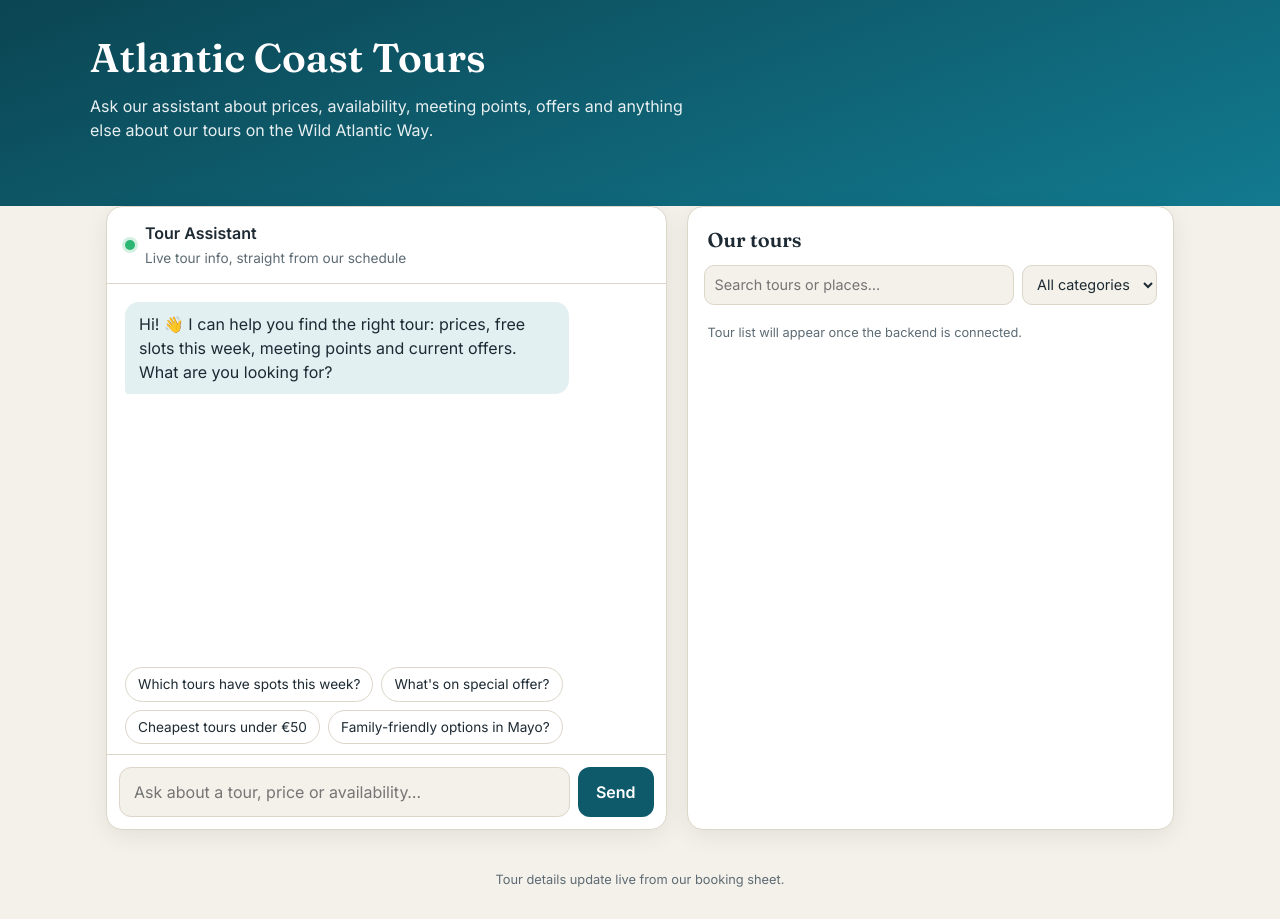
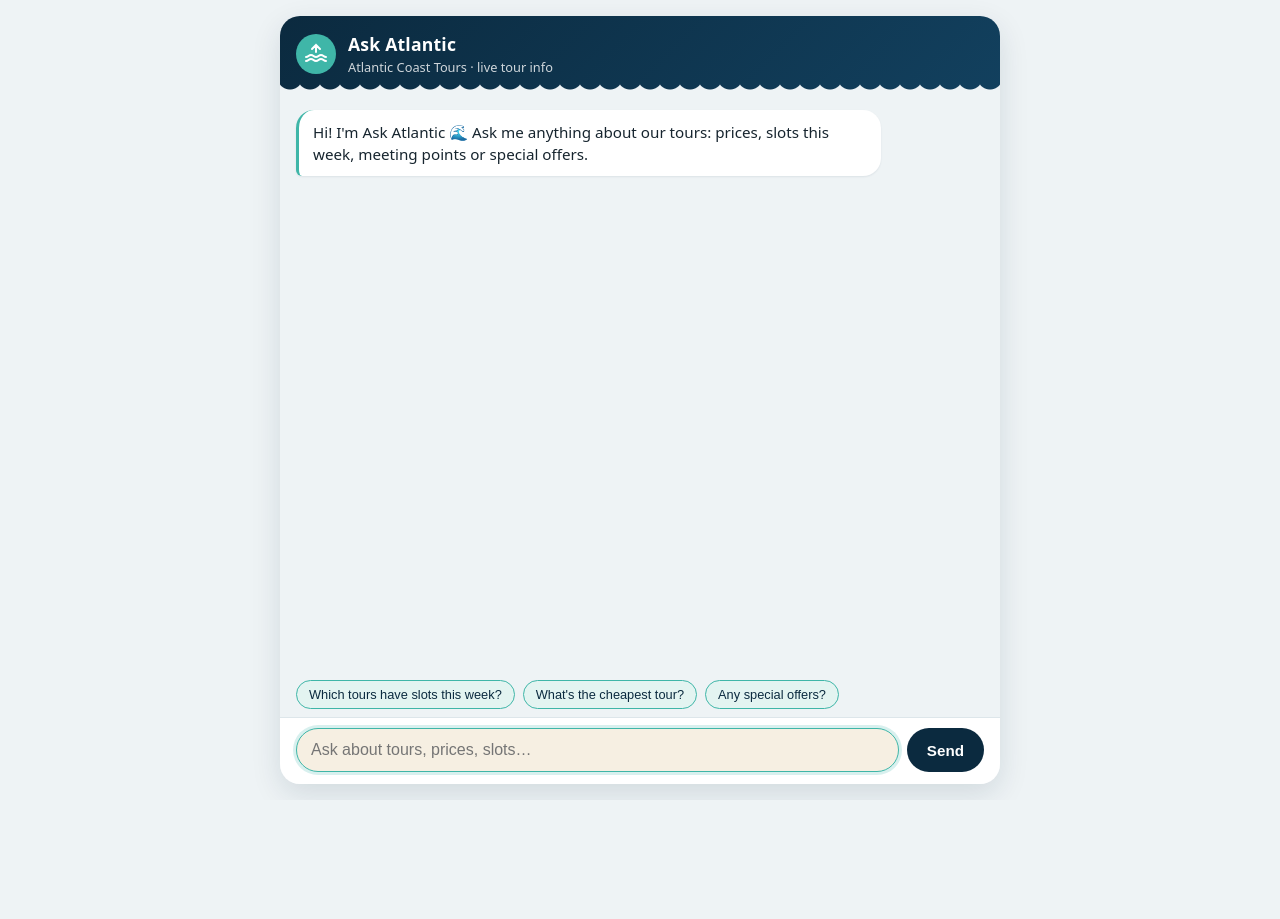
Before and after one commit to kathykinsella-code/atlantic-coast-tours, a plain HTML site: page index.html in a window 1280 px wide. After the commit the page ends 800 px from the top, so only its background shows below. Drawn offline with Linux system fonts and the light colour scheme.

Commit message:
Switch to Ask Atlantic: live CSV from Google Sheet + class chat service
Co-Authored-By: Claude Opus 5.5 <noreply@anthropic.com>

```diff
--- a/index.html
+++ b/index.html
@@ -1,214 +1,283 @@
-<!doctype html>
+<!DOCTYPE html>
 <html lang="en">
 <head>
-<meta charset="utf-8">
-<meta name="viewport" content="width=device-width, initial-scale=1">
-<title>Atlantic Coast Tours – Ask Us Anything</title>
-<link rel="preconnect" href="https://fonts.googleapis.com">
-<link href="https://fonts.googleapis.com/css2?family=Fraunces:opsz,wght@9..144,600&family=Inter:wght@400;500;600&display=swap" rel="stylesheet">
+<meta charset="UTF-8">
+<meta name="viewport" content="width=device-width, initial-scale=1, viewport-fit=cover">
+<title>Ask Atlantic · Atlantic Coast Tours</title>
 <style>
   :root {
-    --bg: #f4f1ea; --surface: #ffffff; --ink: #1d2a33; --muted: #5d6b74;
-    --sea: #0e5a6b; --sea-2: #127a8f; --foam: #e3f0f2; --sand: #e9dfcb;
-    --line: #dcd6c8; --warn: #a14b1c;
-  }
-  @media (prefers-color-scheme: dark) {
-    :root { --bg:#0f171c; --surface:#17232a; --ink:#e6eef1; --muted:#9aaab2;
-      --sea:#4fb3c5; --sea-2:#6cc6d6; --foam:#1d3138; --sand:#2a2a22; --line:#2a3a42; --warn:#e39566; }
+    --navy: #0b2a3f;
+    --navy-2: #12405e;
+    --foam: #3fb6a8;
+    --foam-soft: #e3f4f1;
+    --sand: #f6efe2;
+    --ink: #17252f;
+    --muted: #6b7c87;
+    --bg: #eef3f5;
+    --bot-bubble: #ffffff;
+    --user-bubble: #f6e7c8;
+    --error-bg: #fdecea;
+    --error-ink: #9b2c1f;
+    --radius: 18px;
   }
   * { box-sizing: border-box; }
-  body { margin:0; background:var(--bg); color:var(--ink); font:16px/1.5 Inter, system-ui, sans-serif; }
-  header { background:linear-gradient(160deg, #0b4553, #127a8f); color:#fff; padding:28px 16px 64px; }
-  .wrap { max-width:1100px; margin:0 auto; }
-  header h1 { font-family:Fraunces, Georgia, serif; font-size:clamp(1.7rem,4vw,2.5rem); margin:0 0 6px; }
-  header p { margin:0; opacity:.9; max-width:60ch; }
-  main { display:grid; grid-template-columns:minmax(0,1.15fr) minmax(0,1fr); gap:20px; margin-top:-40px; padding:0 16px 40px; }
-  @media (max-width:860px){ main { grid-template-columns:1fr; } }
-  .card { background:var(--surface); border:1px solid var(--line); border-radius:16px; box-shadow:0 6px 24px rgba(0,0,0,.07); }
-  /* Chat */
-  .chat { display:flex; flex-direction:column; height:min(78vh,720px); }
-  .chat-head { padding:14px 18px; border-bottom:1px solid var(--line); display:flex; align-items:center; gap:10px; }
-  .dot { width:10px; height:10px; border-radius:50%; background:#2bb673; box-shadow:0 0 0 3px rgba(43,182,115,.2); }
-  .chat-head strong { font-weight:600; }
-  .chat-head span { color:var(--muted); font-size:.85rem; }
-  #log { flex:1; overflow-y:auto; padding:18px; display:flex; flex-direction:column; gap:12px; }
-  .msg { max-width:85%; padding:10px 14px; border-radius:14px; white-space:pre-wrap; word-wrap:break-word; }
-  .bot { background:var(--foam); align-self:flex-start; border-bottom-left-radius:4px; }
-  .user { background:var(--sea); color:#fff; align-self:flex-end; border-bottom-right-radius:4px; }
-  .err { background:transparent; color:var(--warn); border:1px solid var(--warn); }
-  .typing { color:var(--muted); font-style:italic; }
-  .chips { display:flex; flex-wrap:wrap; gap:8px; padding:0 18px 10px; }
-  .chip { border:1px solid var(--line); background:var(--surface); color:var(--ink); border-radius:999px; padding:6px 12px; font:inherit; font-size:.85rem; cursor:pointer; }
-  .chip:hover { border-color:var(--sea); color:var(--sea); }
-  form { display:flex; gap:8px; padding:12px; border-top:1px solid var(--line); }
-  input { flex:1; min-width:0; padding:12px 14px; border-radius:12px; border:1px solid var(--line); background:var(--bg); color:var(--ink); font:inherit; }
-  input:focus { outline:2px solid var(--sea-2); outline-offset:1px; }
-  button.send { background:var(--sea); color:#fff; border:0; border-radius:12px; padding:0 18px; font:inherit; font-weight:600; cursor:pointer; }
-  button.send:disabled { opacity:.5; cursor:default; }
-  /* Tours */
-  .tours { padding:16px; height:min(78vh,720px); display:flex; flex-direction:column; }
-  .tours h2 { font-family:Fraunces, Georgia, serif; font-size:1.25rem; margin:2px 4px 10px; }
-  .filters { display:flex; gap:8px; margin-bottom:10px; flex-wrap:wrap; }
-  .filters input, .filters select { padding:8px 10px; border-radius:10px; border:1px solid var(--line); background:var(--bg); color:var(--ink); font:inherit; font-size:.9rem; }
-  .filters input { flex:1; min-width:140px; }
-  #tourList { overflow-y:auto; display:flex; flex-direction:column; gap:10px; padding-right:2px; }
-  .tour { border:1px solid var(--line); border-radius:12px; padding:12px 14px; cursor:pointer; background:var(--surface); }
-  .tour:hover { border-color:var(--sea); }
-  .tour-top { display:flex; justify-content:space-between; gap:10px; align-items:baseline; }
-  .tour h3 { font-size:1rem; margin:0; }
-  .price { font-weight:600; color:var(--sea); white-space:nowrap; }
-  .meta { color:var(--muted); font-size:.85rem; margin-top:2px; }
-  .tags { display:flex; flex-wrap:wrap; gap:6px; margin-top:8px; }
-  .tag { font-size:.75rem; padding:2px 8px; border-radius:999px; background:var(--sand); }
-  .tag.full { background:transparent; border:1px solid var(--warn); color:var(--warn); }
-  .tag.offer { background:var(--foam); color:var(--sea); }
-  .note { color:var(--muted); font-size:.8rem; margin:8px 4px 0; }
-  footer { text-align:center; color:var(--muted); font-size:.8rem; padding:0 16px 30px; }
+  html, body { height: 100%; margin: 0; }
+  body {
+    font-family: system-ui, -apple-system, "Segoe UI", Roboto, sans-serif;
+    background: var(--bg);
+    color: var(--ink);
+    display: flex;
+    justify-content: center;
+  }
+  .app {
+    width: 100%;
+    max-width: 720px;
+    height: 100dvh;
+    display: flex;
+    flex-direction: column;
+    background: var(--bg);
+  }
+  header {
+    background: linear-gradient(135deg, var(--navy), var(--navy-2));
+    color: #fff;
+    padding: 16px 16px 14px;
+    display: flex;
+    align-items: center;
+    gap: 12px;
+    position: relative;
+    overflow: hidden;
+  }
+  header::after { /* subtle wave */
+    content: "";
+    position: absolute; left: 0; right: 0; bottom: -1px; height: 10px;
+    background: radial-gradient(circle at 10px -4px, transparent 12px, var(--bg) 13px) repeat-x;
+    background-size: 20px 10px;
+  }
+  .logo {
+    width: 40px; height: 40px; border-radius: 50%;
+    background: var(--foam);
+    display: grid; place-items: center;
+    flex-shrink: 0;
+  }
+  .logo svg { width: 24px; height: 24px; }
+  header h1 { font-size: 1.1rem; margin: 0; letter-spacing: .2px; }
+  header p { font-size: .8rem; margin: 2px 0 0; opacity: .8; }
+
+  #chat {
+    flex: 1;
+    overflow-y: auto;
+    padding: 20px 16px 8px;
+    display: flex;
+    flex-direction: column;
+    gap: 12px;
+  }
+  .msg { display: flex; flex-direction: column; max-width: 85%; }
+  .msg.bot { align-self: flex-start; }
+  .msg.user { align-self: flex-end; align-items: flex-end; }
+  .bubble {
+    padding: 11px 14px;
+    border-radius: var(--radius);
+    line-height: 1.45;
+    font-size: .95rem;
+    white-space: pre-wrap;
+    word-wrap: break-word;
+    box-shadow: 0 1px 2px rgba(11, 42, 63, .08);
+  }
+  .bot .bubble { background: var(--bot-bubble); border-bottom-left-radius: 6px; border-left: 3px solid var(--foam); }
+  .user .bubble { background: var(--user-bubble); border-bottom-right-radius: 6px; }
+  .error .bubble { background: var(--error-bg); color: var(--error-ink); border-left-color: var(--error-ink); }
+  .meta { font-size: .72rem; color: var(--muted); margin: 4px 6px 0; }
+
+  .thinking .bubble { color: var(--muted); font-style: italic; }
+  .dots span {
+    display: inline-block; width: 5px; height: 5px; margin-left: 3px;
+    border-radius: 50%; background: var(--foam);
+    animation: bob 1.2s infinite ease-in-out;
+  }
+  .dots span:nth-child(2) { animation-delay: .15s; }
+  .dots span:nth-child(3) { animation-delay: .3s; }
+  @keyframes bob { 0%, 80%, 100% { transform: translateY(0); opacity: .4; } 40% { transform: translateY(-4px); opacity: 1; } }
+
+  .suggestions { display: flex; gap: 8px; flex-wrap: wrap; padding: 0 16px 8px; }
+  .suggestions button {
+    border: 1px solid var(--foam);
+    background: var(--foam-soft);
+    color: var(--navy);
+    border-radius: 999px;
+    padding: 6px 12px;
+    font-size: .8rem;
+    cursor: pointer;
+  }
+
+  form {
+    display: flex;
+    gap: 8px;
+    padding: 10px 16px calc(12px + env(safe-area-inset-bottom));
+    background: #fff;
+    border-top: 1px solid #dde6ea;
+  }
+  input {
+    flex: 1;
+    min-width: 0;
+    font-size: 1rem; /* 16px avoids iOS zoom */
+    padding: 12px 14px;
+    border: 1px solid #cfdbe1;
+    border-radius: 999px;
+    outline: none;
+    background: var(--sand);
+  }
+  input:focus { border-color: var(--foam); box-shadow: 0 0 0 3px rgba(63, 182, 168, .2); }
+  button[type="submit"] {
+    border: 0;
+    border-radius: 999px;
+    padding: 0 20px;
+    font-size: .95rem;
+    font-weight: 600;
+    background: var(--navy);
+    color: #fff;
+    cursor: pointer;
+  }
+  button[type="submit"]:disabled { opacity: .5; cursor: default; }
+
+  @media (min-width: 720px) {
+    .app { height: calc(100dvh - 32px); margin: 16px 0; border-radius: 20px; overflow: hidden; box-shadow: 0 10px 30px rgba(11, 42, 63, .12); }
+  }
 </style>
 </head>
 <body>
+<div class="app">
   <header>
-  <div class="wrap">
-    <h1>Atlantic Coast Tours</h1>
-    <p>Ask our assistant about prices, availability, meeting points, offers and anything else about our tours on the Wild Atlantic Way.</p>
+    <div class="logo" aria-hidden="true">
+      <svg viewBox="0 0 24 24" fill="none" stroke="#fff" stroke-width="2" stroke-linecap="round">
+        <path d="M2 15c2.5 0 2.5-2 5-2s2.5 2 5 2 2.5-2 5-2 2.5 2 5 2"/>
+        <path d="M2 19c2.5 0 2.5-2 5-2s2.5 2 5 2 2.5-2 5-2 2.5 2 5 2"/>
+        <path d="M12 3v7M8 7l4-4 4 4"/>
+      </svg>
+    </div>
+    <div>
+      <h1>Ask Atlantic</h1>
+      <p>Atlantic Coast Tours · live tour info</p>
     </div>
   </header>
 
-<main class="wrap">
-  <section class="card chat" aria-label="Chat with our assistant">
-    <div class="chat-head"><div class="dot"></div><div><strong>Tour Assistant</strong><br><span>Live tour info, straight from our schedule</span></div></div>
-    <div id="log" aria-live="polite"></div>
-    <div class="chips" id="chips">
-      <button class="chip">Which tours have spots this week?</button>
-      <button class="chip">What's on special offer?</button>
-      <button class="chip">Cheapest tours under €50</button>
-      <button class="chip">Family-friendly options in Mayo?</button>
+  <main id="chat" aria-live="polite"></main>
+
+  <div class="suggestions" id="suggestions">
+    <button type="button">Which tours have slots this week?</button>
+    <button type="button">What's the cheapest tour?</button>
+    <button type="button">Any special offers?</button>
   </div>
-    <form id="form">
-      <input id="input" autocomplete="off" placeholder="Ask about a tour, price or availability…" maxlength="1000" aria-label="Your question">
-      <button class="send" id="send" type="submit">Send</button>
+
+  <form id="form" autocomplete="off">
+    <input id="input" type="text" placeholder="Ask about tours, prices, slots…" aria-label="Your question" required>
+    <button type="submit" id="send">Send</button>
   </form>
-  </section>
+</div>
 
-  <aside class="card tours" aria-label="Our tours">
-    <h2>Our tours</h2>
-    <div class="filters">
-      <input id="q" placeholder="Search tours or places…" aria-label="Search tours">
-      <select id="cat" aria-label="Category"><option value="">All categories</option></select>
-    </div>
-    <div id="tourList"><p class="note">Loading tours…</p></div>
-    <p class="note" id="updated"></p>
-  </aside>
-</main>
-<footer>Tour details update live from our booking sheet.</footer>
+<script>
+  const CSV_URL = "https://docs.google.com/spreadsheets/d/1balBGf8QhZ5dc-RCCAPt2kcrcf6m_YRh0HL_r8bBtJw/export?format=csv";
+  const BRAIN_URL = "https://luas-class.kluxy.app/chat";
+  const SYSTEM = "You are Ask Atlantic, the customer assistant for Atlantic Coast Tours. Answer only from the live data you are given. Quote exact prices in euro and slots left. If something is not in the data, say so. If a value looks implausible, say so and suggest the customer checks with staff. Be warm and brief.";
 
-<script src="config.js"></script>
-<script>
-const API = window.CHATBOT_API_URL;
-const configured = API && !API.startsWith('PASTE_');
-const log = document.getElementById('log');
-const form = document.getElementById('form');
-const input = document.getElementById('input');
-const sendBtn = document.getElementById('send');
-const history = [];
-let tours = [];
+  const chat = document.getElementById("chat");
+  const form = document.getElementById("form");
+  const input = document.getElementById("input");
+  const send = document.getElementById("send");
+  const suggestions = document.getElementById("suggestions");
 
-function addMsg(text, cls) {
-  const d = document.createElement('div');
-  d.className = 'msg ' + cls;
-  d.textContent = text;
-  log.appendChild(d);
-  log.scrollTop = log.scrollHeight;
-  return d;
+  function addMessage(text, who, opts = {}) {
+    const wrap = document.createElement("div");
+    wrap.className = "msg " + who + (opts.error ? " error" : "") + (opts.thinking ? " thinking" : "");
+    const bubble = document.createElement("div");
+    bubble.className = "bubble";
+    if (opts.thinking) {
+      bubble.innerHTML = 'Thinking<span class="dots"><span></span><span></span><span></span></span>';
+    } else {
+      bubble.textContent = text; // textContent: never inject HTML from data or replies
+    }
+    wrap.appendChild(bubble);
+    if (opts.meta) {
+      const meta = document.createElement("div");
+      meta.className = "meta";
+      meta.textContent = opts.meta;
+      wrap.appendChild(meta);
+    }
+    chat.appendChild(wrap);
+    chat.scrollTop = chat.scrollHeight;
+    return wrap;
   }
 
-addMsg("Hi! 👋 I can help you find the right tour: prices, free slots this week, meeting points and current offers. What are you looking for?", 'bot');
+  function timeNow() {
+    const d = new Date();
+    return [d.getHours(), d.getMinutes(), d.getSeconds()].map(n => String(n).padStart(2, "0")).join(":");
+  }
 
-async function ask(text) {
-  text = text.trim();
-  if (!text) return;
-  addMsg(text, 'user');
-  input.value = '';
-  sendBtn.disabled = true;
-  const typing = addMsg('Checking our schedule…', 'bot typing');
+  async function fetchCsv() {
+    // Cache-buster + no-store so every question sees the latest sheet edits
+    const res = await fetch(CSV_URL + "&t=" + Date.now(), { cache: "no-store" });
+    if (!res.ok) throw new Error("Couldn't load the tour catalogue (HTTP " + res.status + "). Is the sheet shared as 'Anyone with the link'?");
+    const csv = await res.text();
+    if (/^\s*<!DOCTYPE html/i.test(csv)) throw new Error("The sheet returned a web page instead of CSV. Check it is shared as 'Anyone with the link can view'.");
+    return { csv, fetchedAt: timeNow() };
+  }
+
+  async function askBrain(question, csv) {
+    const res = await fetch(BRAIN_URL, {
+      method: "POST",
+      headers: { "Content-Type": "application/json" },
+      body: JSON.stringify({
+        system: SYSTEM,
+        messages: [{ role: "user", content: "Live data (CSV):\n" + csv + "\n\nCustomer question: " + question }]
+      })
+    });
+    const raw = await res.text();
+    let data;
+    try { data = JSON.parse(raw); } catch { throw new Error("The assistant sent an unexpected response (HTTP " + res.status + "): " + raw.slice(0, 200)); }
+    if (!res.ok) throw new Error("The assistant returned an error (HTTP " + res.status + "): " + (data.error || data.message || raw.slice(0, 200)));
+    if (typeof data.reply !== "string") throw new Error("The assistant's response had no \"reply\" field.");
+    return data.reply;
+  }
+
+  async function handleQuestion(question) {
+    question = question.trim();
+    if (!question) return;
+    suggestions.style.display = "none";
+    addMessage(question, "user");
+    input.value = "";
+    input.disabled = true;
+    send.disabled = true;
+    const thinking = addMessage("", "bot", { thinking: true });
+
     try {
-    if (!configured) throw new Error('The chatbot backend has not been connected yet.');
-    // text/plain avoids a CORS preflight, which Apps Script doesn't support.
-    const res = await fetch(API, { method: 'POST', headers: { 'Content-Type': 'text/plain;charset=utf-8' },
-      body: JSON.stringify({ message: text, history }) });
-    const data = await res.json();
-    if (data.error) throw new Error(data.error);
-    typing.className = 'msg bot';
-    typing.textContent = data.reply;
-    history.push({ role: 'user', text }, { role: 'assistant', text: data.reply });
-  } catch (e) {
-    typing.className = 'msg bot err';
-    typing.textContent = e.message || 'Sorry, I could not reach the assistant. Please try again.';
+      const { csv, fetchedAt } = await fetchCsv();
+      const reply = await askBrain(question, csv);
+      thinking.remove();
+      addMessage(reply, "bot", { meta: "Data fetched live at " + fetchedAt });
+    } catch (err) {
+      thinking.remove();
+      const msg = err instanceof TypeError
+        ? "Network error: " + err.message + " (check your connection, or the service may be blocking this page)."
+        : err.message;
+      addMessage("Sorry, something went wrong. " + msg, "bot", { error: true });
     } finally {
-    sendBtn.disabled = false;
+      input.disabled = false;
+      send.disabled = false;
       input.focus();
     }
   }
 
-form.addEventListener('submit', e => { e.preventDefault(); ask(input.value); });
-document.getElementById('chips').addEventListener('click', e => {
-  if (e.target.classList.contains('chip')) ask(e.target.textContent);
+  // Submitting the form covers both the Send button and the Enter key
+  form.addEventListener("submit", e => {
+    e.preventDefault();
+    handleQuestion(input.value);
   });
 
-// ---- Live tour list ----
-const listEl = document.getElementById('tourList');
-const qEl = document.getElementById('q');
-const catEl = document.getElementById('cat');
+  suggestions.addEventListener("click", e => {
+    if (e.target.tagName === "BUTTON") handleQuestion(e.target.textContent);
+  });
 
-function el(tag, cls, text) { const n = document.createElement(tag); if (cls) n.className = cls; if (text != null) n.textContent = text; return n; }
-
-function renderTours() {
-  const q = qEl.value.toLowerCase();
-  const cat = catEl.value;
-  const shown = tours.filter(t =>
-    (!cat || t.category === cat) &&
-    (!q || [t.tour_name, t.location, t.description, t.category].join(' ').toLowerCase().includes(q)));
-  listEl.replaceChildren();
-  if (!shown.length) { listEl.appendChild(el('p', 'note', 'No tours match.')); return; }
-  for (const t of shown) {
-    const card = el('div', 'tour');
-    card.tabIndex = 0;
-    const top = el('div', 'tour-top');
-    top.append(el('h3', null, t.tour_name), el('span', 'price', '€' + Number(t.price_eur).toLocaleString('en-IE')));
-    card.append(top, el('div', 'meta', `${t.location} · ${t.duration_hours}h · ${t.availability}`));
-    const tags = el('div', 'tags');
-    tags.append(el('span', 'tag', t.category));
-    const slots = Number(t.slots_this_week);
-    tags.append(slots > 0 ? el('span', 'tag', `${slots} spots this week`) : el('span', 'tag full', 'Full this week'));
-    if (t.special_offer) tags.append(el('span', 'tag offer', t.special_offer));
-    card.append(tags);
-    const askAbout = () => ask(`Tell me more about the ${t.tour_name}`);
-    card.addEventListener('click', askAbout);
-    card.addEventListener('keydown', e => { if (e.key === 'Enter') askAbout(); });
-    listEl.appendChild(card);
-  }
-}
-
-async function loadTours() {
-  if (!configured) { listEl.replaceChildren(el('p', 'note', 'Tour list will appear once the backend is connected.')); return; }
-  try {
-    const res = await fetch(API + '?action=tours');
-    const data = await res.json();
-    tours = data.tours || [];
-    const cats = [...new Set(tours.map(t => t.category).filter(Boolean))].sort();
-    const current = catEl.value;
-    catEl.replaceChildren(new Option('All categories', ''), ...cats.map(c => new Option(c, c)));
-    catEl.value = current;
-    renderTours();
-    document.getElementById('updated').textContent = 'Updated ' + new Date().toLocaleTimeString('en-IE', { hour: '2-digit', minute: '2-digit' });
-  } catch {
-    listEl.replaceChildren(el('p', 'note', 'Could not load tours right now.'));
-  }
-}
-qEl.addEventListener('input', renderTours);
-catEl.addEventListener('change', renderTours);
-loadTours();
-setInterval(loadTours, 60000); // refresh the list every minute so sheet edits appear
+  addMessage("Hi! I'm Ask Atlantic 🌊 Ask me anything about our tours: prices, slots this week, meeting points or special offers.", "bot");
+  input.focus();
 </script>
 </body>
 </html>
```
Lines whose indentation alone changed are shown as unchanged.
